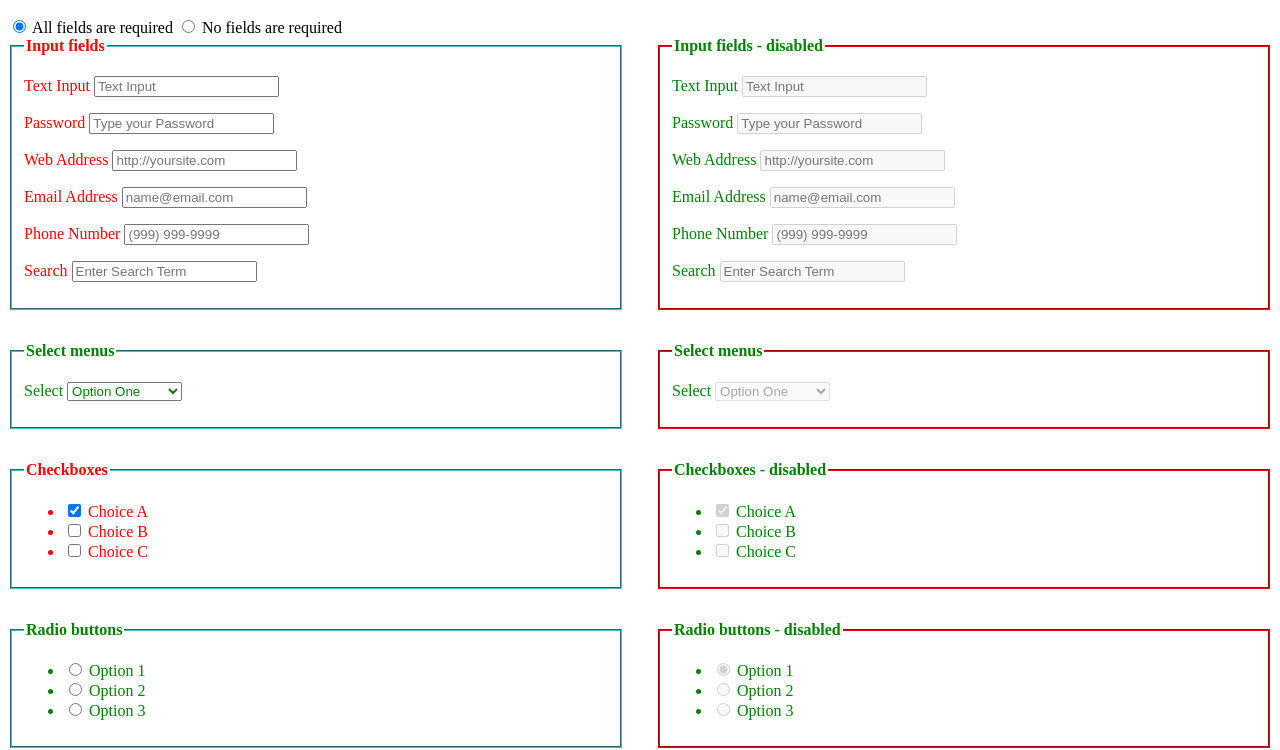
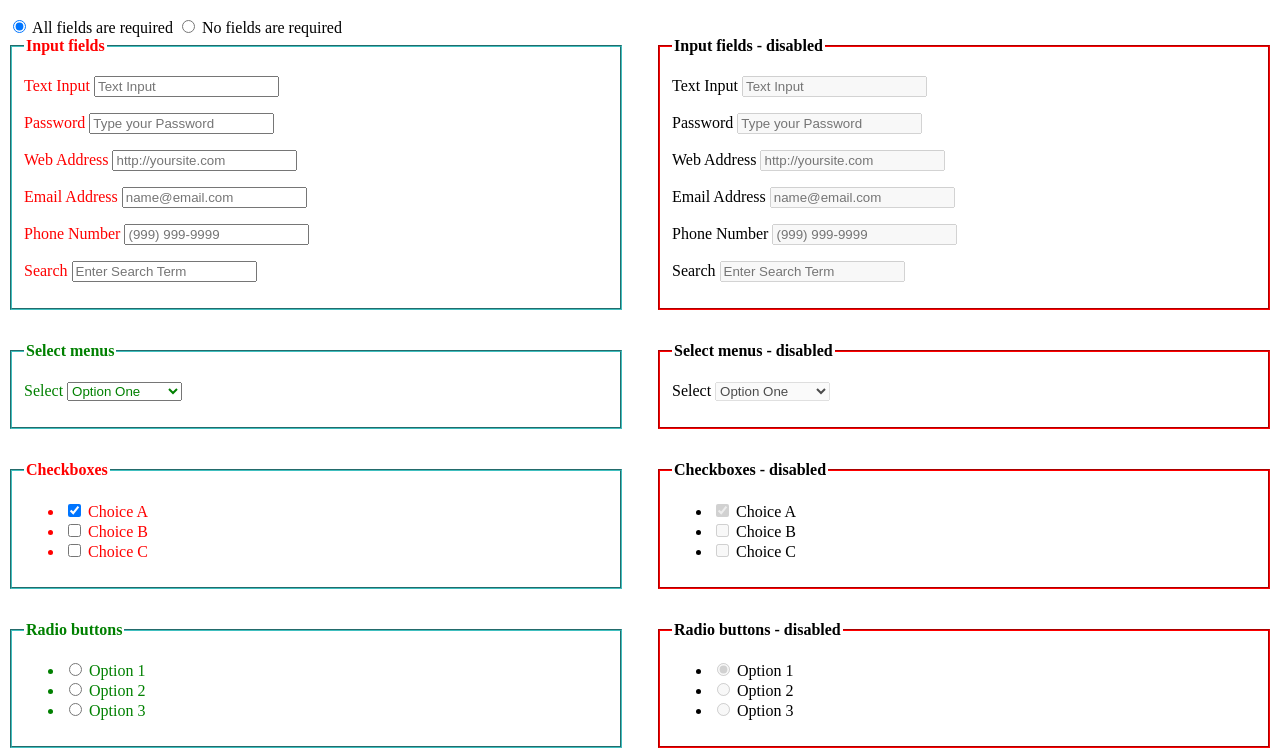
Before and after one commit to dd8880/form-elements, a plain HTML site: page index.html in a window 1280 px wide. Shown: the part 50-800 px from the top of the page. Drawn offline with Linux system fonts and the light colour scheme.

Commit message:
remove styling from disabled

```diff
--- a/index.html
+++ b/index.html
@@ -25,11 +25,15 @@
       fieldset:disabled {
         border-color: red;
       }
+
       :valid {
         color: green;
       }
       :invalid {
         color: red;
+      }
+      :disabled {
+        color: initial;
       }
     </style>
   </head>
@@ -159,7 +163,7 @@
           </fieldset>
 
           <fieldset disabled id="forms__select__">
-            <legend>Select menus</legend>
+            <legend>Select menus - disabled</legend>
             <p>
               <label for="select_d">Select</label>
               <select id="select_d">
```
